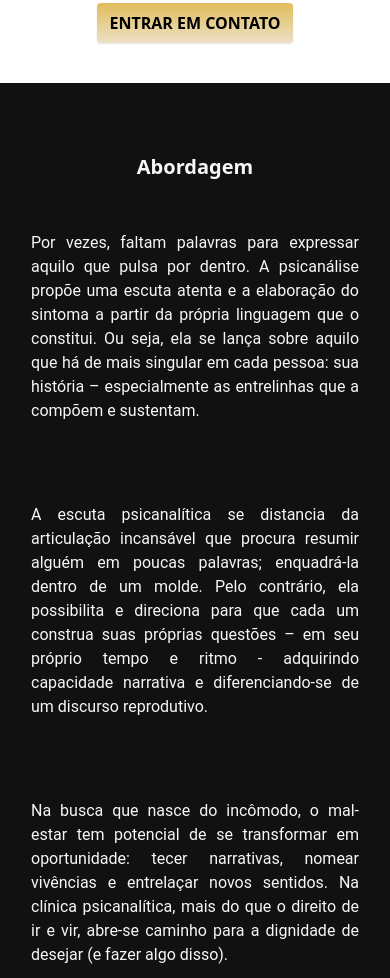
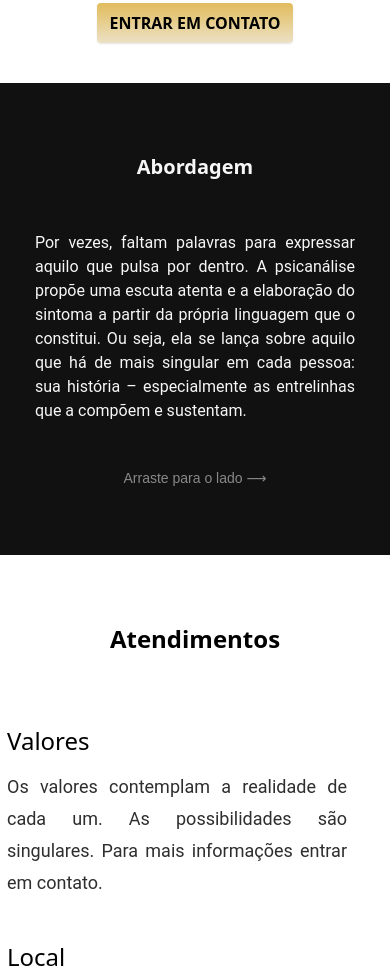
Before and after one commit to jvmorva/Site-psic-loga-Lara, a plain HTML site: page index.html in a window 390 px wide. Shown: the part 677-1655 px from the top of the page. Drawn offline with Linux system fonts and the light colour scheme.

Commit message:
Adicionei scroll pra abordagem na parte responsiva junto com  mais algumas otimizações

```diff
--- a/abordagem.css
+++ b/abordagem.css
@@ -41,6 +41,10 @@
   position: absolute;
   top: -1136px;
   left: 1020px;
+}
+
+.scroll-dica {
+  display: none;
 }
 
 @media (max-width: 1475px) {
@@ -177,8 +181,68 @@
 }
 
 @media (max-width: 480px) {
+  .abordagem-textos {
+    position: relative;
+  }
   .abordagem-textos p {
     max-width: 360px;
+    margin-bottom: 0;
+  }
+  .scroll {
+    display: flex;
+    flex-direction: row;
+    gap: 40px;
+    overflow-x: auto;
+    overflow-y: hidden;
+    max-width: 100%;
+    box-sizing: border-box;
+    scroll-snap-type: x mandatory;
+    scroll-behavior: smooth;
+    padding-inline: calc(
+      (100vw - 360px) / 2
+    ); /* ----- Nesse caso, de 480px de tela, dá 60px e é o valor que deixa os conteúdos alinhados ao centro em relação ao h1, pois 480px - 360 de with = 60px. Deixei em formato de cálculo para ser responsivo.*/
+    /* ---- Existe a opção de deixar como: padding-inline: max(calc((100vw - 360px) / 2), 40px) --> esse 40px ao final do cálculo não deixa o padding ser menor que 40px de cada lado, mas até agora não foi necessário.*/
+    margin-bottom: 28px;
+  }
+  .scroll::-webkit-scrollbar {
+    /* Some com a barra de scroll */
+    display: none;
+  }
+  .scroll p {
+    min-width: 360px;
+    max-width: 100%;
+    scroll-snap-align: center;
+  }
+  .scroll-dica {
+    text-align: center;
+    font-size: 14px;
+    color: #888;
+    margin-top: 8px;
+    animation: fadeOut 6s ease forwards;
+  }
+  .scroll-dica {
+    display: block;
+    position: absolute;
+    bottom: -40px;
+    left: 50%;
+    transform: translateX(-50%);
+    pointer-events: none;
+    transition: opacity 0.3s ease;
+    animation: bounce 1.2s ease-in-out infinite alternate;
+  }
+  @keyframes bounce {
+    0% {
+      transform: translateX(-50%) translateY(0);
+    }
+    50% {
+      transform: translateX(-50%) translateY(-5px); /* sobe um pouquinho */
+    }
+    100% {
+      transform: translateX(-50%) translateY(0); /* volta pro lugar */
+    }
+  }
+  .scroll-dica.hidden {
+    opacity: 0;
   }
 }
 
@@ -190,7 +254,12 @@
   .abordagem-textos p {
     font-size: 1rem;
     line-height: 1.5rem;
-    max-width: 340px;
+  }
+  .scroll {
+    padding-inline: max(calc((100vw - 320px) / 2), 40px);
+  }
+  .scroll p {
+    min-width: 320px;
   }
 }
 
--- a/index.html
+++ b/index.html
@@ -42,6 +42,8 @@
     </div>
   </div>
 
+  <!-- Parte do Sobre -->
+
   <div class="sobre-bg">
     <div class="sobre-container">
       <div class="sobre-img">
@@ -57,13 +59,19 @@
     </div>
   </div>
 
+  <!-- Parte da abordagem -->
+
   <div class="abordagem-bg">
     <div class="abordagem-container">
       <div class="abordagem-textos cor-1">
         <h1 class="notosans-sb-3648">Abordagem</h1>
-        <p class="roboto-r-2436">Por vezes, faltam palavras para expressar aquilo que pulsa por dentro. A psicanálise propõe uma escuta atenta e a elaboração do sintoma a partir da própria linguagem que o constitui. Ou seja, ela se lança sobre aquilo que há de mais singular em cada pessoa: sua história – especialmente as entrelinhas que a compõem e sustentam.</p>
-        <p class="roboto-r-2436">A escuta psicanalítica se distancia da articulação incansável que procura resumir alguém em poucas palavras; enquadrá-la dentro de um molde. Pelo contrário, ela possibilita e direciona para que cada um construa suas próprias questões – em seu próprio tempo e ritmo - adquirindo capacidade narrativa e diferenciando-se de um discurso reprodutivo.</p>
-        <p class="roboto-r-2436">Na busca que nasce do incômodo, o mal-estar tem potencial de se transformar em oportunidade: tecer narrativas, nomear vivências e entrelaçar novos sentidos. Na clínica psicanalítica, mais do que o direito de ir e vir, abre-se caminho para a dignidade de desejar (e fazer algo disso).</p>
+        <div class="scroll">
+          <p class="roboto-r-2436">Por vezes, faltam palavras para expressar aquilo que pulsa por dentro. A psicanálise propõe uma escuta atenta e a elaboração do sintoma a partir da própria linguagem que o constitui. Ou seja, ela se lança sobre aquilo que há de mais singular em cada pessoa: sua história – especialmente as entrelinhas que a compõem e sustentam.</p>
+          <p class="roboto-r-2436">A escuta psicanalítica se distancia da articulação incansável que procura resumir alguém em poucas palavras; enquadrá-la dentro de um molde. Pelo contrário, ela possibilita e direciona para que cada um construa suas próprias questões – em seu próprio tempo e ritmo - adquirindo capacidade narrativa e diferenciando-se de um discurso reprodutivo.</p>
+          <p class="roboto-r-2436">Na busca que nasce do incômodo, o mal-estar tem potencial de se transformar em oportunidade: tecer narrativas, nomear vivências e entrelaçar novos sentidos. Na clínica psicanalítica, mais do que o direito de ir e vir, abre-se caminho para a dignidade de desejar (e fazer algo disso).</p>
+        </div>
+
+        <div class="scroll-dica">Arraste para o lado ⟶</div>
       </div>
 
       <div class="flor-retangulo">
@@ -72,6 +80,8 @@
 
     </div>
   </div>
+
+  <!-- Parte do atendimento -->
 
   <div class="atendimento-bg">
     <div class="atendimento-container">
@@ -103,4 +113,6 @@
     </div>
   </div>
 
+
+  <script src="./script.js"></script>
 </body>
--- /dev/null
+++ b/script.js
@@ -0,0 +1,13 @@
+document.addEventListener("DOMContentLoaded", function () {
+  const scrollDica = document.querySelector(".scroll-dica");
+  const scrollContainer = document.querySelector(".scroll");
+
+  function esconderDica() {
+    if (scrollContainer.scrollLeft > 0) {
+      scrollDica.classList.add("hidden");
+      scrollContainer.removeEventListener("scroll", esconderDica);
+    }
+  }
+
+  scrollContainer.addEventListener("scroll", esconderDica);
+});
```
